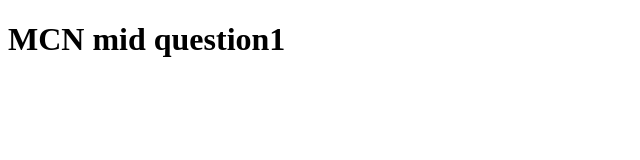
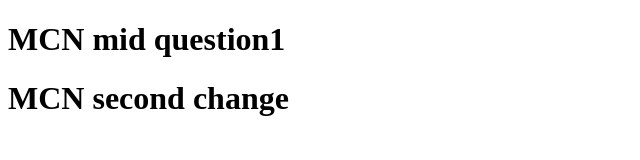
Before and after one commit to MHammad205/git-your-name, a plain HTML site: page index.html in a window 1280 px wide. Shown: the whole page, without its empty margins (0-640 px from the left). Drawn offline with Linux system fonts and the light colour scheme.

Commit message:
my second commit

```diff
--- a/index.html
+++ b/index.html
@@ -3,6 +3,6 @@
 <body>
 
 <h1>MCN mid question1</h1>
-
+<h1>MCN second change</h1>
 </body>
 </html>
```
